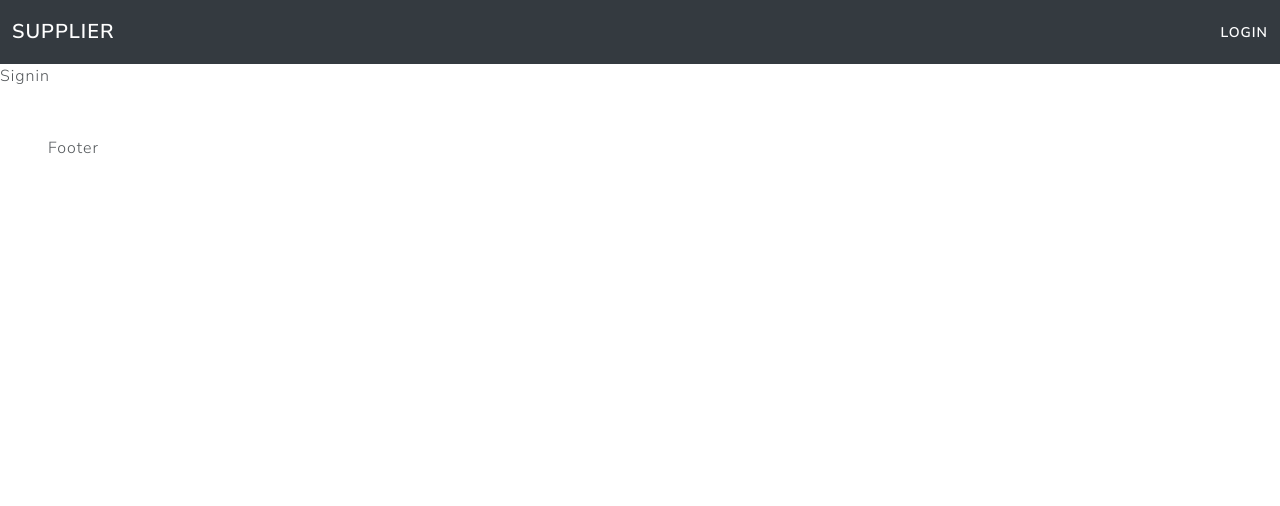
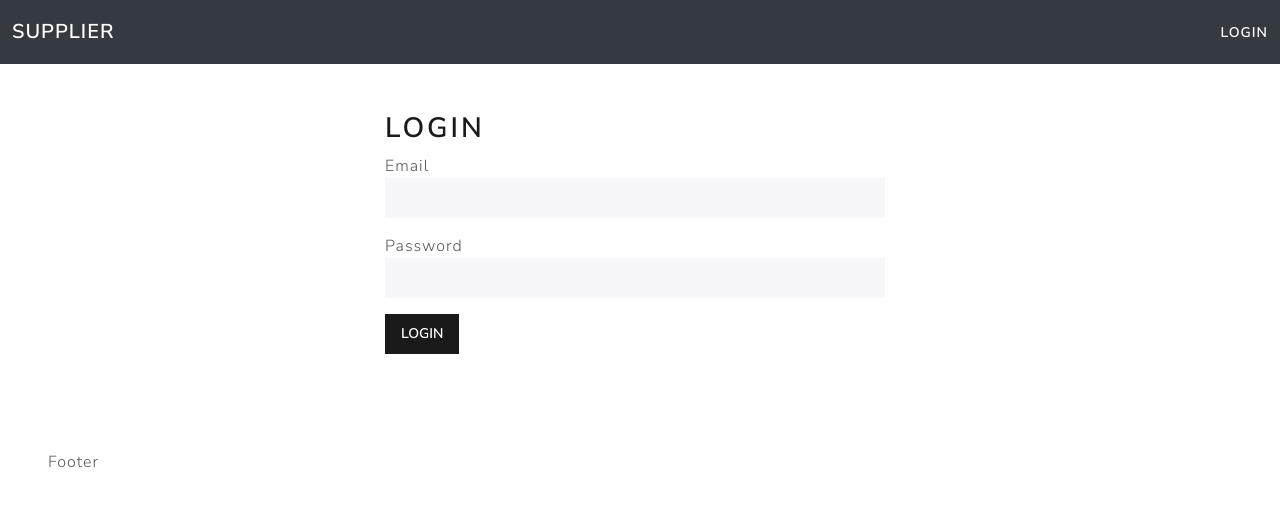
Before and after one commit to POOL4T7/supplier, a React (Vite) app: page /signin in a window 1280 px wide. Shown: the top 506 px of the page. Built offline with nearby package versions, Linux system fonts and the light colour scheme.

Commit message:
login form added

```diff
--- /dev/null
+++ b/src/components/common/FormContainer.jsx
@@ -0,0 +1,17 @@
+import PropTypes from "prop-types";
+
+const FormContainer = ({ children }) => {
+  return (
+    <div className="container p-5">
+      <div className="row justify-content-md-center">
+        <div className="col col-xs-12 col-md-6">{children}</div>
+      </div>
+    </div>
+  );
+};
+
+export default FormContainer;
+
+FormContainer.propTypes = {
+  children: PropTypes.node.isRequired,
+};
--- a/src/pages/Signin.jsx
+++ b/src/pages/Signin.jsx
@@ -1,5 +1,71 @@
-const Signin = () => {
-  return <div>Signin</div>;
+import { useForm } from "react-hook-form";
+import { yupResolver } from "@hookform/resolvers/yup";
+import * as yup from "yup";
+import FormContainer from "../components/common/FormContainer";
+
+const loginSchema = yup.object().shape({
+  email: yup
+    .string()
+    .email("Invalid email address")
+    .required("Email is required"),
+  password: yup
+    .string()
+    .min(6, "Password must be at least 6 characters")
+    .required("Password is required"),
+});
+
+const LoginForm = () => {
+  const {
+    register,
+    handleSubmit,
+    formState: { errors },
+  } = useForm({
+    resolver: yupResolver(loginSchema),
+  });
+
+  const onSubmit = (data) => {
+    console.log(data);
+  };
+
+  return (
+    <FormContainer>
+      <form
+        onSubmit={handleSubmit(onSubmit)}
+        className="login-form"
+        style={{ maxWidth: "500px" }}
+      >
+        <h2>Login</h2>
+
+        <div className="mb-3">
+          <label>Email</label>
+          <input
+            type="email"
+            {...register("email")}
+            className={`form-control ${errors.email ? "is-invalid" : ""}`}
+          />
+          {errors.email && (
+            <div className="invalid-feedback">{errors.email.message}</div>
+          )}
+        </div>
+
+        <div className="mb-3">
+          <label>Password</label>
+          <input
+            type="password"
+            {...register("password")}
+            className={`form-control ${errors.password ? "is-invalid" : ""}`}
+          />
+          {errors.password && (
+            <div className="invalid-feedback">{errors.password.message}</div>
+          )}
+        </div>
+
+        <button type="submit" className="btn btn-primary">
+          Login
+        </button>
+      </form>
+    </FormContainer>
+  );
 };
 
-export default Signin;
+export default LoginForm;
```
